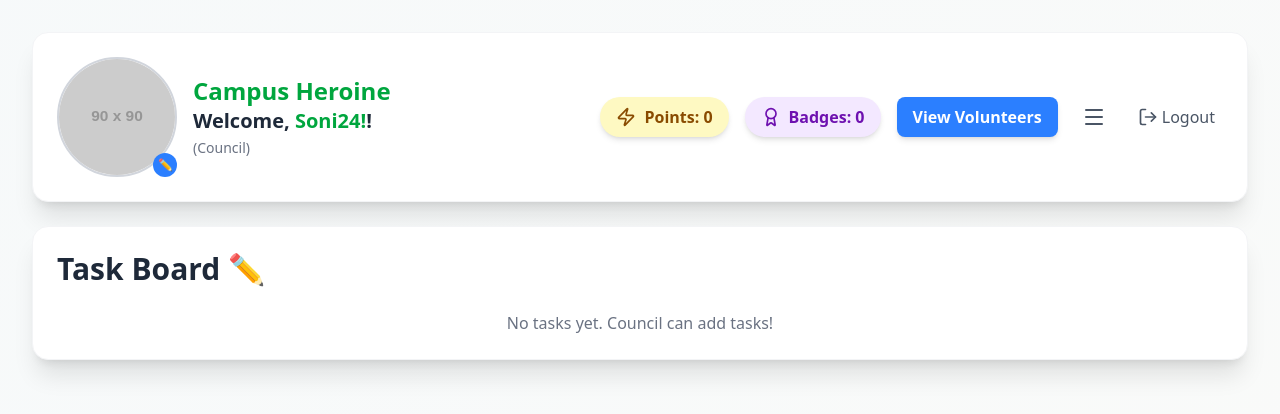
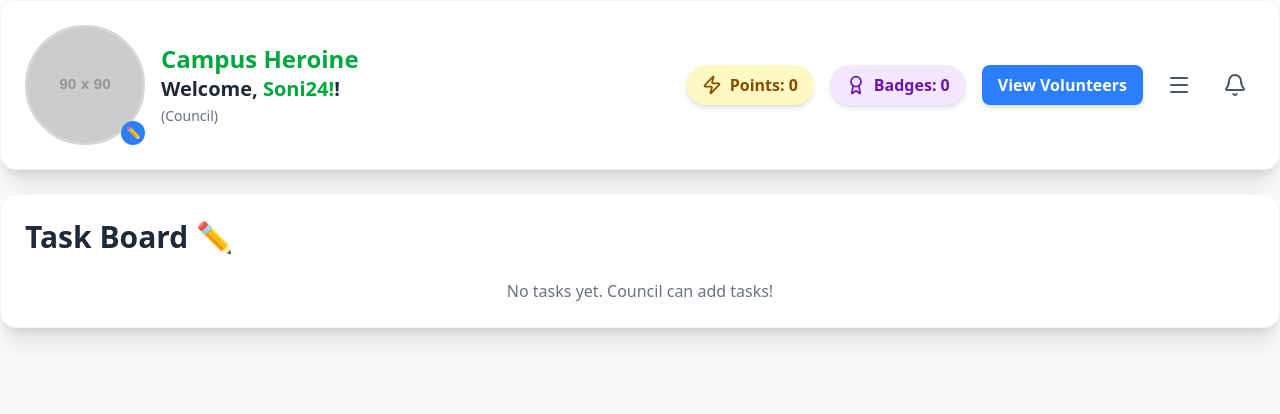
Before and after one commit to kishybala/gamify_train, a React (Vite) app: page /dashboard in a window 1280 px wide. Shown: the top 414 px of the page. Built offline with nearby package versions, Linux system fonts and the light colour scheme.

Commit message:
adding dashboard

```diff
--- a/package.json
+++ b/package.json
@@ -12,6 +12,7 @@
   "dependencies": {
     "@tailwindcss/vite": "^4.1.14",
     "firebase": "^12.3.0",
+    "lottie-react": "^2.4.1",
     "lucide-react": "^0.544.0",
     "react": "^19.1.1",
     "react-dom": "^19.1.1",
--- a/src/component/dashboard.jsx
+++ b/src/component/dashboard.jsx
@@ -12,7 +12,8 @@ import {
   Zap,
   Menu,
   Trash2,
-  X
+  X,
+  Bell
 } from 'lucide-react';
 import { signOut } from "firebase/auth";
 import { auth } from "../firebase";
@@ -34,17 +35,17 @@ const TaskCard = ({ task, onToggleVolunteer, currentUser, onRemoveTask }) => {
     buttonClasses = 'bg-indigo-100 text-indigo-700 shadow-inner border border-indigo-300';
   } else if (isVolunteered) {
     buttonContent = <> <Hand className="w-5 h-5 mr-2 rotate-180" /> Lower Hand </>;
-    buttonClasses = 'bg-red-500 text-white hover:bg-red-600 shadow-md';
+    buttonClasses = 'bg-red-500 text-white hover:bg-red-600 shadow-md transform hover:scale-105 transition-all';
   } else if (isFull) {
     buttonContent = <> <Users className="w-5 h-5 mr-2" /> Mission Full </>;
     buttonClasses = 'bg-gray-400 text-white cursor-not-allowed shadow-inner';
   } else {
     buttonContent = <> <Hand className="w-5 h-5 mr-2" /> Raise Hand </>;
-    buttonClasses = 'bg-green-500 text-white hover:bg-green-600 shadow-md';
+    buttonClasses = 'bg-green-500 text-white hover:bg-green-600 shadow-md transform hover:scale-105 transition-all';
   }
 
   return (
-    <div className="bg-white p-6 rounded-2xl shadow-xl border border-gray-100 flex flex-col justify-between h-full relative">
+    <div className="bg-white p-6 rounded-2xl shadow-xl border border-gray-100 flex flex-col justify-between h-full relative transform hover:scale-105 transition-all duration-300">
       {(currentUser.role === "Council" || currentUser.role === "Mentor") && (
         <button
           onClick={() => onRemoveTask(task.id)}
@@ -96,21 +97,53 @@ const TaskCard = ({ task, onToggleVolunteer, currentUser, onRemoveTask }) => {
 export default function Dashboard({ tasks, setTasks, currentUser }) {
   const [menuOpen, setMenuOpen] = useState(false);
   const [modalOpen, setModalOpen] = useState(false);
+  const [showDashboard, setShowDashboard] = useState(false);
+  const [notifications, setNotifications] = useState([]);
+  const [bellOpen, setBellOpen] = useState(false);
+  const [blinkBell, setBlinkBell] = useState(false);
   const navigate = useNavigate();
 
   const storedUser = JSON.parse(localStorage.getItem("currentUser"));
   const currentUserData = currentUser || storedUser || { role: "Guest", id: null, name: "Guest" };
-
   const [profilePic, setProfilePic] = useState(localStorage.getItem("profilePic") || currentUserData.profilePic || null);
 
+  // Show profile-only first
   useEffect(() => {
     const savedTasks = localStorage.getItem("dashboardTasks");
     if (savedTasks) setTasks(JSON.parse(savedTasks));
+
+    const timer = setTimeout(() => {
+      setShowDashboard(true);
+    }, 3000);
+    return () => clearTimeout(timer);
   }, [setTasks]);
 
+  // --- Notifications ---
   useEffect(() => {
-    if (tasks && tasks.length > 0) localStorage.setItem("dashboardTasks", JSON.stringify(tasks));
+    if (tasks && tasks.length > 0) {
+      setNotifications(prev => {
+        const existingIds = prev.map(n => n.id);
+        const newNotifications = tasks
+          .filter(t => !existingIds.includes(t.id))
+          .map(t => ({ id: t.id, title: t.title, time: Date.now() }));
+        return [...prev, ...newNotifications];
+      });
+
+      if (tasks.some(t => !notifications.find(n => n.id === t.id))) {
+        setBlinkBell(true);
+        setTimeout(() => setBlinkBell(false), 3000);
+      }
+
+      localStorage.setItem("dashboardTasks", JSON.stringify(tasks));
+    }
   }, [tasks]);
+
+  useEffect(() => {
+    const interval = setInterval(() => {
+      setNotifications(prev => prev.filter(n => Date.now() - n.time < 60000));
+    }, 1000);
+    return () => clearInterval(interval);
+  }, []);
 
   const handleToggleVolunteer = (taskId) => {
     const updatedTasks = tasks.map(task => {
@@ -162,19 +195,35 @@ export default function Dashboard({ tasks, setTasks, currentUser }) {
 
   return (
     <div className="min-h-screen font-inter bg-gray-50">
-      <div className="absolute inset-0 z-0 opacity-10" style={{ background: 'linear-gradient(135deg, #e0f2f1 0%, #fffde7 100%)' }}></div>
-      <div className="relative z-10 max-w-7xl mx-auto p-4 sm:p-6 lg:p-8">
-
-        <header className="bg-white p-4 sm:p-6 rounded-2xl shadow-xl border border-gray-100 mb-6 flex justify-between items-center">
+      {/* Profile-only view with video + animation */}
+      {!showDashboard ? (
+        <div className="flex flex-col items-center justify-center h-screen text-center relative">
+          <video autoPlay loop muted className="absolute inset-0 w-full h-full object-cover opacity-30">
+            <source src="https://www.w3schools.com/howto/rain.mp4" type="video/mp4" />
+          </video>
+          <div className="relative z-10 flex flex-col items-center">
+            <img
+              src={profilePic || "https://via.placeholder.com/90"}
+              alt="Profile"
+              className="w-32 h-32 rounded-full border-4 border-green-400 object-cover mb-4 shadow-lg animate-bounce"
+            />
+            <h1 className="text-3xl font-bold text-green-700 animate-pulse">Welcome, {currentUserData.name} 🌸</h1>
+            <p className="text-gray-600 mt-2 animate-pulse">Loading your dashboard...</p>
+          </div>
+        </div>
+      ) : (
+        <>
+          {/* Dashboard Content */}
+          <header className="bg-white p-4 sm:p-6 rounded-2xl shadow-xl border border-gray-100 mb-6 flex justify-between items-center transform transition-all hover:shadow-2xl duration-300">
             <div className="flex items-center space-x-4">
               <div className="relative w-30 h-30">
                 <img
                   src={profilePic || "https://via.placeholder.com/90"}
                   alt="Profile"
-                className="w-30 h-30 rounded-full object-cover border-2 border-gray-300"
+                  className="w-30 h-30 rounded-full object-cover border-2 border-gray-300 transform hover:scale-105 transition-all duration-300"
                 />
                 <label htmlFor="profileUpload" className="absolute bottom-0 right-0 bg-blue-500 text-white w-6 h-6 rounded-full flex items-center justify-center cursor-pointer text-xs">✏️</label>
-              <input type="file" id="profileUpload" accept="image/*" onChange={handleProfileChange} className="hidden"/>
+                <input type="file" id="profileUpload" accept="image/*" onChange={handleProfileChange} className="hidden" />
               </div>
               <div>
                 <span className="text-2xl font-extrabold text-green-600 mr-2">Campus Heroine</span>
@@ -184,34 +233,59 @@ export default function Dashboard({ tasks, setTasks, currentUser }) {
             </div>
 
             <div className="flex items-center space-x-4">
-            <div className="flex items-center bg-yellow-100 text-yellow-800 font-bold px-4 py-2 rounded-full shadow-md">
+              <div className="flex items-center bg-yellow-100 text-yellow-800 font-bold px-4 py-2 rounded-full shadow-md transform hover:scale-105 transition-all duration-300">
                 <Zap className="w-5 h-5 mr-2" /> <span>Points: 0</span>
               </div>
-            <div className="flex items-center bg-purple-100 text-purple-800 font-bold px-4 py-2 rounded-full shadow-md">
+              <div className="flex items-center bg-purple-100 text-purple-800 font-bold px-4 py-2 rounded-full shadow-md transform hover:scale-105 transition-all duration-300">
                 <Award className="w-5 h-5 mr-2" /> <span>Badges: 0</span>
               </div>
-
-            <button onClick={() => setModalOpen(true)} className="bg-blue-500 text-white font-bold px-4 py-2 rounded-lg shadow-md hover:bg-blue-600 transition">
+              <button onClick={() => setModalOpen(true)} className="bg-blue-500 text-white font-bold px-4 py-2 rounded-lg shadow-md hover:bg-blue-600 hover:scale-105 transition-all duration-300">
                 View Volunteers
               </button>
 
+              {/* Toggle Menu */}
               <div className="relative">
                 <button onClick={() => setMenuOpen(!menuOpen)} className="flex items-center text-gray-600 hover:text-green-500 transition duration-150 p-2 rounded-full hover:bg-gray-100">
-                <Menu className="w-6 h-6"/>
+                  <Menu className="w-6 h-6" />
                 </button>
                 {menuOpen && (
-                <div className="absolute right-0 mt-2 w-48 bg-white rounded-xl shadow-xl border border-gray-200 z-20">
-                  <Link to="/dashboard" className="flex items-center px-4 py-3 hover:bg-green-50 hover:text-green-600 rounded-t-xl font-semibold" onClick={() => setMenuOpen(false)}><Home className="w-5 h-5 mr-2"/> Dashboard</Link>
-                  <Link to="/badges" className="flex items-center px-4 py-3 hover:bg-purple-50 hover:text-purple-600 font-semibold" onClick={() => setMenuOpen(false)}><Award className="w-5 h-5 mr-2"/> Badges</Link>
-                  <Link to="/leaderboard" className="flex items-center px-4 py-3 hover:bg-blue-50 hover:text-blue-600 font-semibold" onClick={() => setMenuOpen(false)}><Trophy className="w-5 h-5 mr-2"/> Leaderboard</Link>
+                  <div className="absolute right-0 mt-2 w-52 bg-white rounded-xl shadow-xl border border-gray-200 z-20">
+                    <Link to="/dashboard" className="flex items-center px-4 py-3 hover:bg-green-50 hover:text-green-600 rounded-t-xl font-semibold" onClick={() => setMenuOpen(false)}><Home className="w-5 h-5 mr-2" /> Dashboard</Link>
+                    <Link to="/badges" className="flex items-center px-4 py-3 hover:bg-purple-50 hover:text-purple-600 font-semibold" onClick={() => setMenuOpen(false)}><Award className="w-5 h-5 mr-2" /> Badges</Link>
+                    <Link to="/leaderboard" className="flex items-center px-4 py-3 hover:bg-blue-50 hover:text-blue-600 font-semibold" onClick={() => setMenuOpen(false)}><Trophy className="w-5 h-5 mr-2" /> Leaderboard</Link>
                     {(currentUserData.role === "Council" || currentUserData.role === "Mentor") && (
-                    <Link to="/AddTask" className="flex items-center px-4 py-3 hover:bg-pink-50 hover:text-pink-600 font-semibold rounded-b-xl" onClick={() => setMenuOpen(false)}><User className="w-5 h-5 mr-2"/> Add Task</Link>
+                      <Link to="/AddTask" className="flex items-center px-4 py-3 hover:bg-pink-50 hover:text-pink-600 font-semibold rounded-b-xl" onClick={() => setMenuOpen(false)}><User className="w-5 h-5 mr-2" /> Add Task</Link>
                     )}
+                    <button onClick={handleLogout} className="flex items-center px-4 py-3 w-full text-left hover:bg-red-50 hover:text-red-600 font-semibold rounded-b-xl"><LogOut className="w-5 h-5 mr-2"/> Logout</button>
                   </div>
                 )}
               </div>
 
-            <button onClick={handleLogout} className="flex items-center text-gray-600 hover:text-red-500 transition duration-150 p-2 rounded-full hover:bg-gray-100"><LogOut className="w-5 h-5 mr-1"/> <span className="hidden sm:inline">Logout</span></button>
+              {/* Notification Bell */}
+              <div className="relative">
+                <button
+                  onClick={() => setBellOpen(!bellOpen)}
+                  className={`flex items-center text-gray-600 transition duration-150 p-2 rounded-full hover:bg-gray-100 ${blinkBell ? 'animate-bounce' : ''}`}
+                >
+                  <Bell className="w-6 h-6" />
+                  {notifications.length > 0 && (
+                    <span className="absolute -top-1 -right-1 bg-red-500 text-white text-xs w-5 h-5 rounded-full flex items-center justify-center font-bold">
+                      {notifications.length}
+                    </span>
+                  )}
+                </button>
+                {bellOpen && (
+                  <div className="absolute right-0 mt-2 w-64 bg-white rounded-xl shadow-xl border border-gray-200 z-20">
+                    <h3 className="px-4 py-2 font-bold border-b">Notifications</h3>
+                    <div className="max-h-60 overflow-y-auto">
+                      {notifications.length > 0 ? notifications.slice().reverse().map(n => (
+                        <div key={n.id} className="px-4 py-2 text-sm border-b last:border-b-0">{n.title} added</div>
+                      )) : <p className="px-4 py-2 text-gray-500">No notifications</p>}
+                    </div>
+                  </div>
+                )}
+              </div>
+
             </div>
           </header>
 
@@ -236,7 +310,7 @@ export default function Dashboard({ tasks, setTasks, currentUser }) {
             <div className="fixed inset-0 bg-black/50 z-50 flex justify-center items-center">
               <div className="bg-white rounded-2xl p-6 w-11/12 max-w-2xl relative shadow-xl">
                 <button onClick={() => setModalOpen(false)} className="absolute top-4 right-4 text-gray-600 hover:text-red-500">
-                <X className="w-6 h-6"/>
+                  <X className="w-6 h-6" />
                 </button>
                 <h2 className="text-2xl font-bold mb-4">Volunteers List</h2>
                 <div className="max-h-96 overflow-y-auto">
@@ -250,8 +324,8 @@ export default function Dashboard({ tasks, setTasks, currentUser }) {
               </div>
             </div>
           )}
-
-      </div>
+        </>
+      )}
     </div>
   );
 }
```
Also changed, not shown: 1 other file (tests, documents, lock files or other folders). Lines whose indentation alone changed are shown as unchanged.
